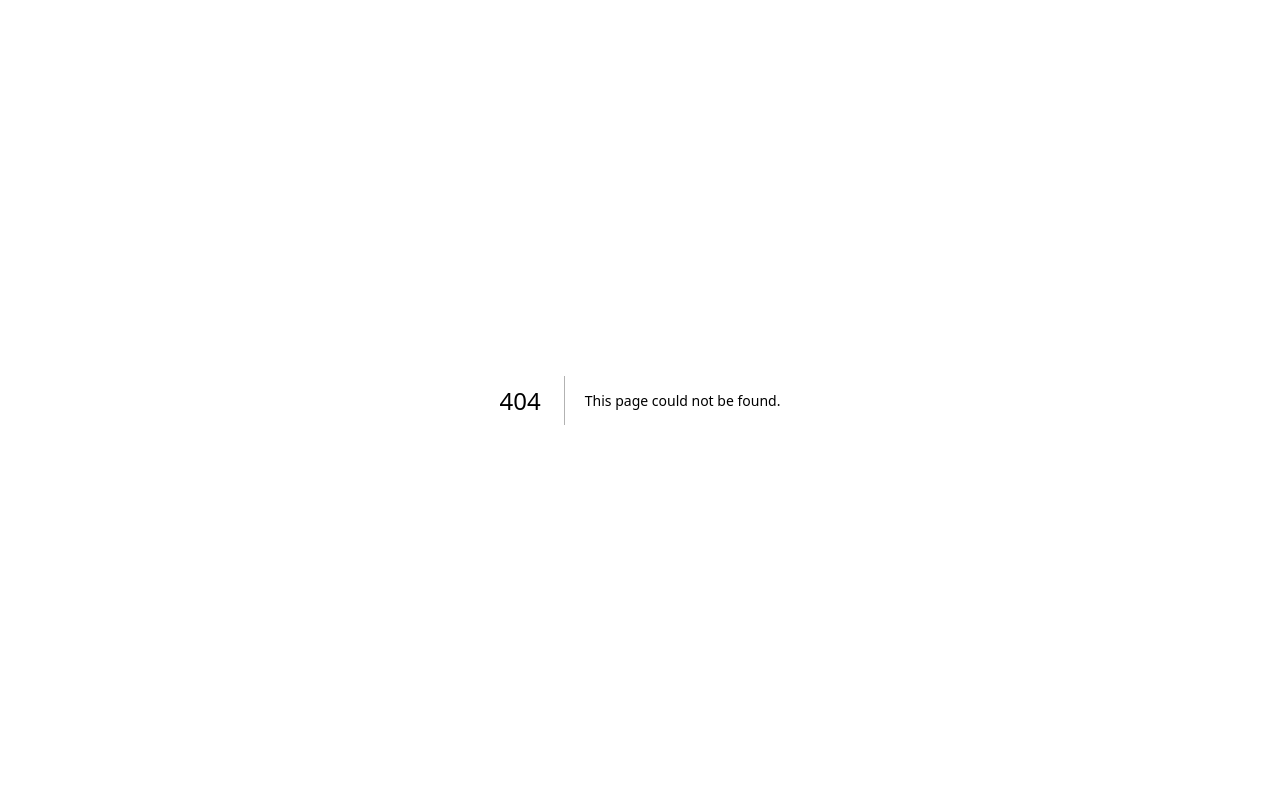
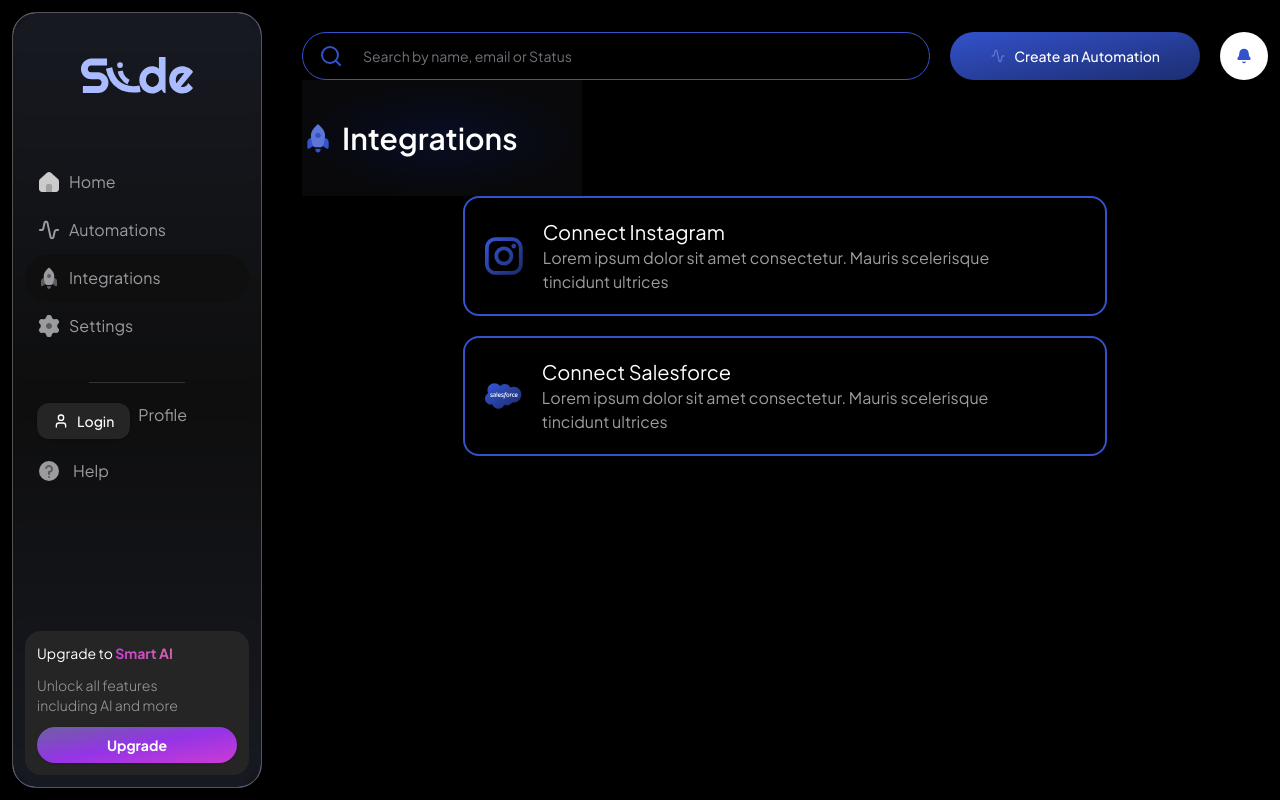
Before and after one commit to ShiruvatiNarasimha/AIWorkFlow, a Next.js app: page /dashboard/1/integrations in a window 1280 px wide. Before the commit this address had no page. Built offline with nearby package versions, Linux system fonts and the light colour scheme; no server answers.

Commit message:
Integrations Page

```diff
--- /dev/null
+++ b/src/app/(protected)/dashboard/[slug]/integrations/_components/integration-card/page.tsx
@@ -0,0 +1,24 @@
+import React from "react";
+
+type Props = {
+  title: string;
+  description: string;
+  icon: React.ReactNode;
+  strategy: "INSTAGRAM" | "CRM";
+};
+
+const IntegrationCard = ({ title, description, icon, strategy }: Props) => {
+  return (
+    <div className="border-2 border-[#3352CC] rounded-2xl gap-x-5 p-5 flex items-center">
+      {icon}
+      <div className="flex flex-col flex-q">
+        <h3 className="text-xl text-white">{title}</h3>
+        <p className="text-[#9D9D9D] text-base w-full md:w-10/12 xl:w:w-8/12 2xl:w-6/12">
+          {description}
+        </p>
+      </div>
+    </div>
+  );
+};
+
+export default IntegrationCard;
--- /dev/null
+++ b/src/app/(protected)/dashboard/[slug]/integrations/page.tsx
@@ -0,0 +1,19 @@
+import { INTEGRATION_CARDS } from "@/constants/integrations";
+import React from "react";
+import IntegrationCard from "./_components/integration-card/page";
+
+type Props = {};
+
+const Page = (props: Props) => {
+  return (
+    <div className="flex justify-center">
+      <div className="flex flex-col w-full lg:w-8/12 gap-y-5">
+        {INTEGRATION_CARDS.map((card, key) => (
+          <IntegrationCard key={key} {...card} />
+        ))}
+      </div>
+    </div>
+  );
+};
+
+export default Page;
--- a/src/components/global/billing/index.tsx
+++ b/src/components/global/billing/index.tsx
@@ -8,7 +8,8 @@ type Props = {};
 const Billing = (props: Props) => {
   return (
     <div className="flex lg:flex-row flex-col gap-5 w-full lg:w-10/12 xl:w-8/12 container">
-      <PaymentCard />
+      <PaymentCard current={"FREE"} label="FREE" />
+      <PaymentCard current={"FREE"} label="PRO" />
     </div>
   );
 };
--- a/src/components/global/billing/payment-card.tsx
+++ b/src/components/global/billing/payment-card.tsx
@@ -52,7 +52,7 @@ const PaymentCard = ({ label, current, landing }: Props) => {
         )}
         {label === "PRO" ? (
           <p className="mb-2">
-            <b className="text-xl">$99</b>/month
+            <b className="text-xl text-white">$99/month</b>
           </p>
         ) : (
           <p className="text-xl mb-2 text-white">Free</p>
@@ -82,7 +82,7 @@ const PaymentCard = ({ label, current, landing }: Props) => {
           </Button>
         ) : (
           <Button
-            className="rounded-full mt-5 bg-background-80 text-white hover:text-background-80"
+            className="rounded-full mt-5 bg-background-80 text-white hover:text-white"
             disabled={label === current}
           >
             {label === current
--- /dev/null
+++ b/src/constants/integrations.tsx
@@ -0,0 +1,25 @@
+import { InstagramDuoToneBlue, SalesForceDuoToneBlue } from "@/icons";
+
+type Props = {
+  title: string;
+  icon: React.ReactNode;
+  description: string;
+  strategy: "INSTAGRAM" | "CRM";
+};
+
+export const INTEGRATION_CARDS: Props[] = [
+  {
+    title: "Connect Instagram",
+    description:
+      "Lorem ipsum dolor sit amet consectetur. Mauris scelerisque tincidunt ultrices",
+    icon: <InstagramDuoToneBlue />,
+    strategy: "INSTAGRAM",
+  },
+  {
+    title: "Connect Salesforce",
+    description:
+      "Lorem ipsum dolor sit amet consectetur. Mauris scelerisque tincidunt ultrices",
+    icon: <SalesForceDuoToneBlue />,
+    strategy: "CRM",
+  },
+];
```
